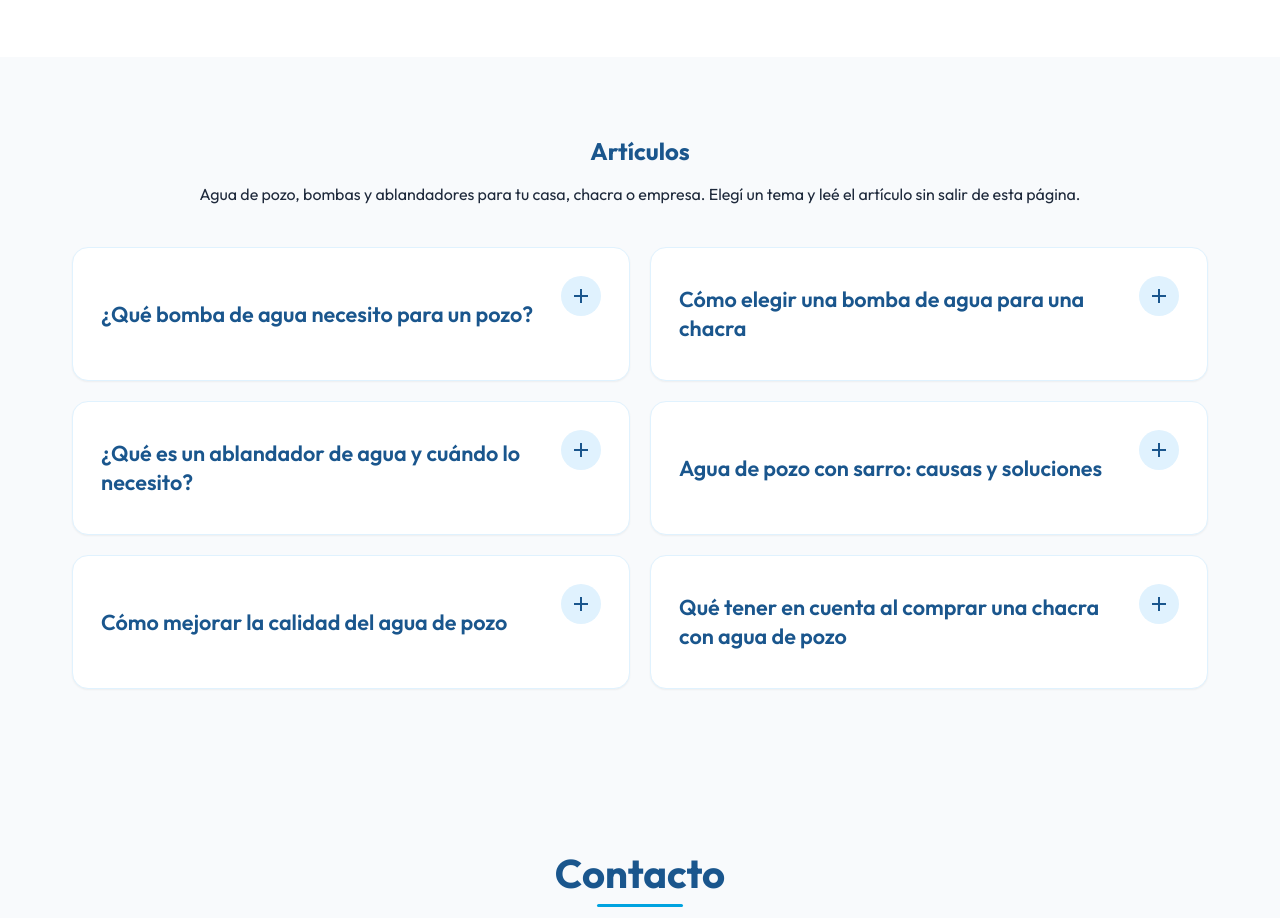
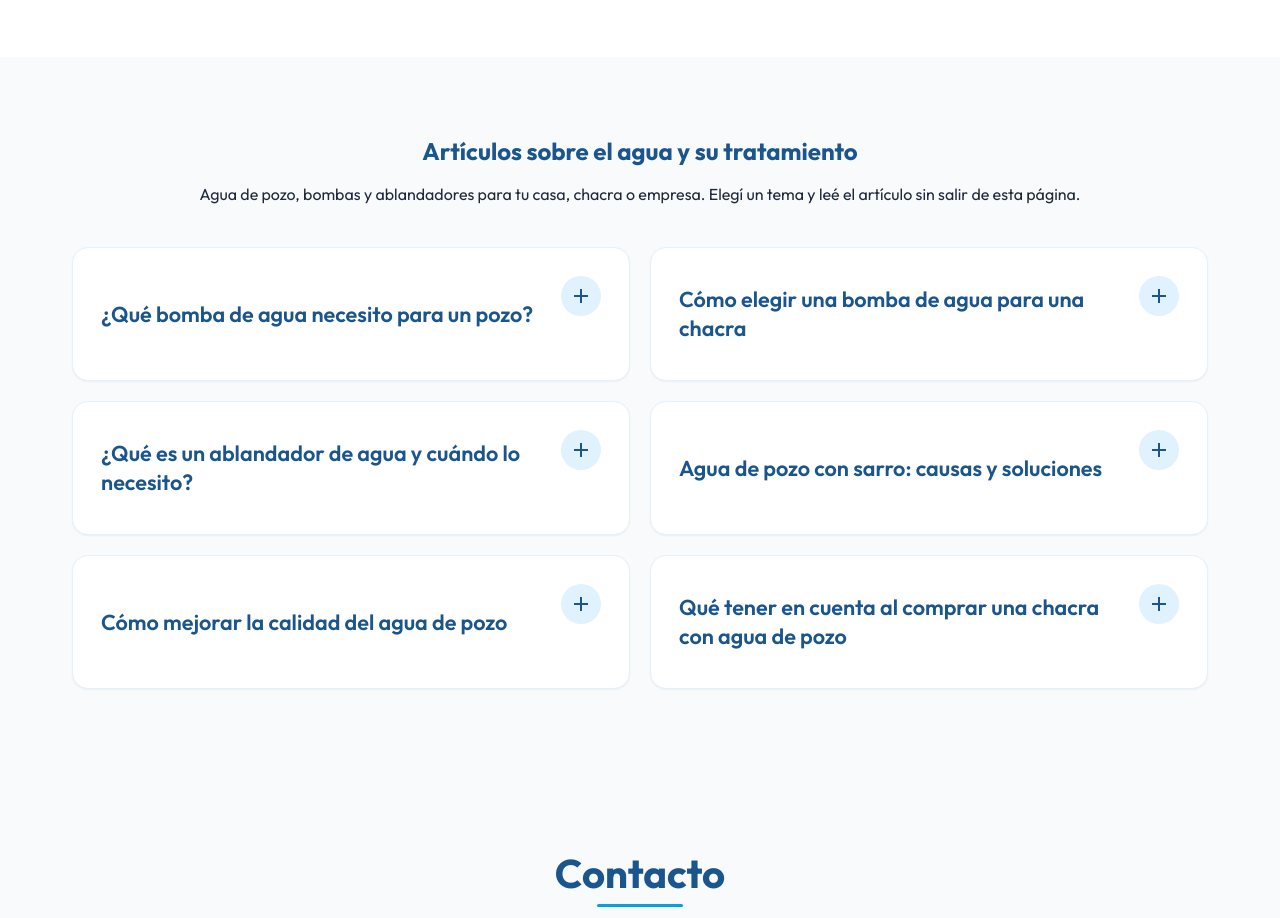
Before and after one commit to SoftwareProyects-independent-Work/agnIndustrialWeb, an Angular app: page / in a window 1280 px wide. Shown: the part 2120-3038 px from the top of the page. Built offline with nearby package versions, Linux system fonts and the light colour scheme.

Commit message:
Actualizar título de la sección de artículos

```diff
--- a/src/app/components/articles/articles.component.html
+++ b/src/app/components/articles/articles.component.html
@@ -1,7 +1,7 @@
 <section id="articulos" class="articles" aria-labelledby="articles-title">
   <div class="container">
     <div class="section-header text-center">
-      <h2 id="articles-title" class="section-title">Artículos</h2>
+      <h2 id="articles-title" class="section-title">Artículos sobre el agua y su tratamiento</h2>
       <p class="section-subtitle">Agua de pozo, bombas y ablandadores para tu casa, chacra o empresa. Elegí un tema y leé el artículo sin salir de esta página.</p>
     </div>
 
```
